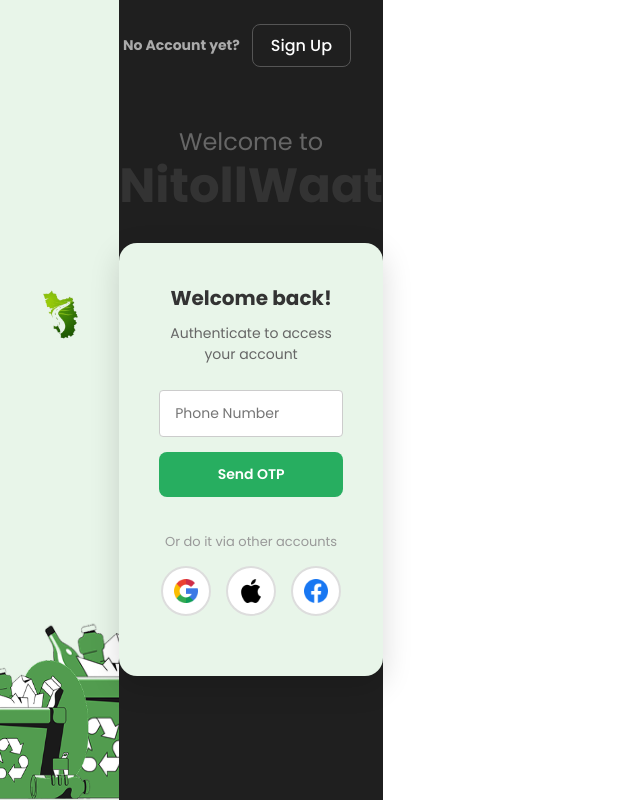
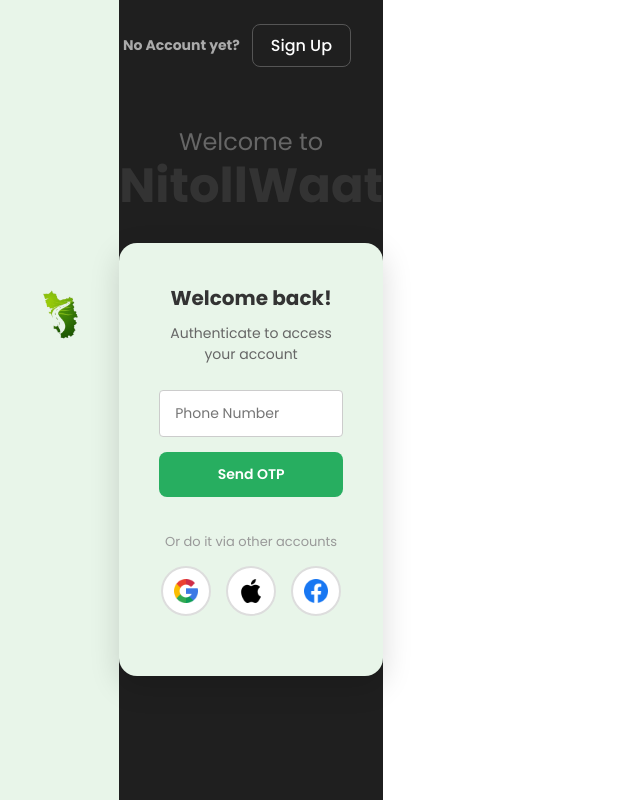
Before and after one commit to ShreyashV38/Nitoll_Waat, a React (Vite) app in the folder UI_website/: page / in a window 1280 px wide. Shown: the whole page, without its empty margins (0-640 px from the left). Built offline with nearby package versions, Linux system fonts and the light colour scheme.

Commit message:
Recent Updates Pushed

```diff
--- a/UI_website/src/components/BrandingSection.tsx
+++ b/UI_website/src/components/BrandingSection.tsx
@@ -1,12 +1,9 @@
 import React from "react"
 import Goa from "../assets/Goa.png"
-import Garbage from "../assets/Garbage.png"
 import "../style/BrandingSection.css"
 function BrandingSection(){
     return <div className="brandingSection">
         <img className="BrandLogo" src={Goa} alt="BrandLogo" />
-        <img className="GarbageBin" src={Garbage} alt="GarbageBin" />
-        <img  className="GarbageBinSmall" src={Garbage} alt="GarbageBin" />
     </div>
 }
 export default BrandingSection
```
